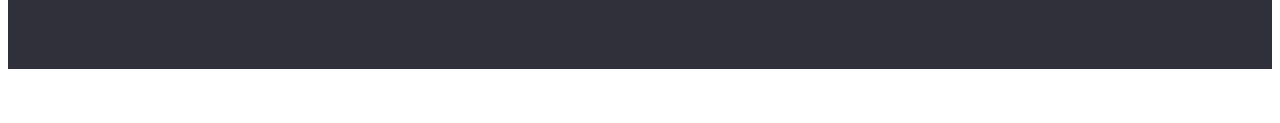
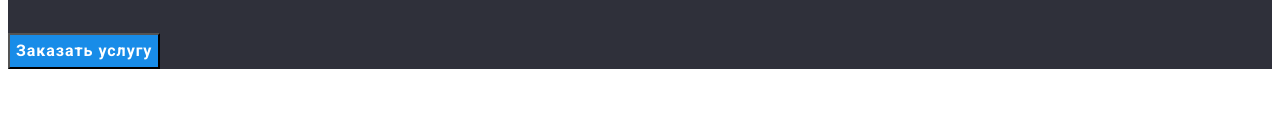
Before and after one commit to VolovodenkoTaras/goit-markup-hw-02, a plain HTML site: page index.html in a window 1280 px wide. In both pictures the pointer is over the button "Заказать услугу". Shown: the part 306-429 px from the top of the page. Drawn offline with Linux system fonts and the light colour scheme.

Commit message:
ДЗ 2.10
Исправление поведения кнопки героя при ховере

```diff
--- a/css/styles.css
+++ b/css/styles.css
@@ -7,6 +7,7 @@
   --second-grey-color: #f5f4fa;
   --footer-bg-color: #2f303a;
   --contacts-ft-color: rgba(255, 255, 255, 0.6);
+  --button-hero-hover-color: #188ce8;
 }
 
 body {
@@ -117,7 +118,8 @@ body {
 
 .hero .button:hover,
 .hero .button:focus {
-  visibility: hidden;
+  color: var(--primary-white-color);
+  background-color: var(--button-hero-hover-color);
 }
 
 /* Секции */
```
